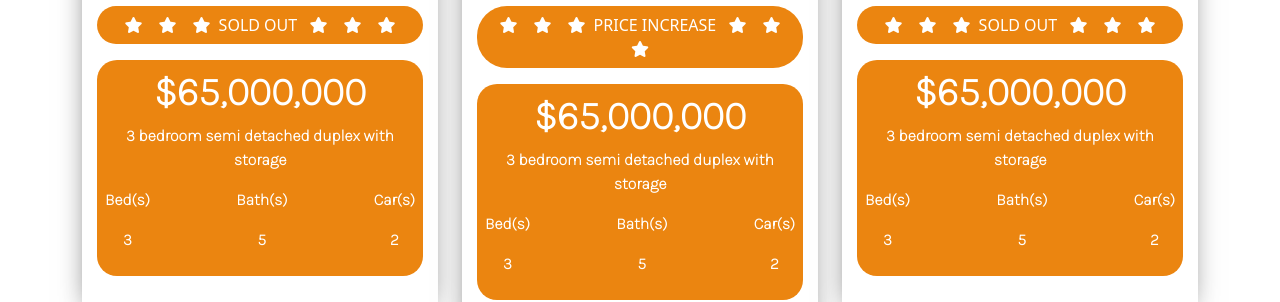
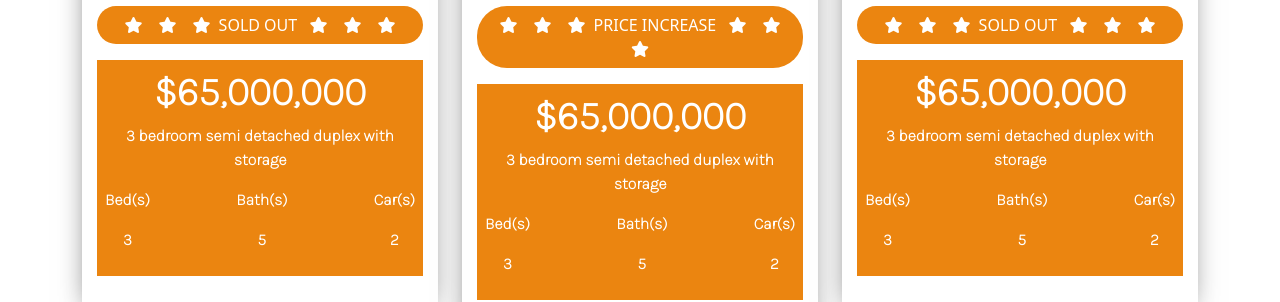
Before and after one commit to Royal-tek/romax-app, a Vue app: page /properties1 in a window 1280 px wide. Shown: the part 501-803 px from the top of the page. Built offline with nearby package versions, Linux system fonts and the light colour scheme.

Commit message:
Completed pages

```diff
--- a/src/views/Properties1.vue
+++ b/src/views/Properties1.vue
@@ -132,7 +132,7 @@ export default {
     }
     .prop-detail{
         background-color: rgb(235, 133, 16) !important;
-        border-radius: 20px;
+        // border-radius: 20px;
         text-align: center;
     }
 </style>
--- a/src/views/Properties2.vue
+++ b/src/views/Properties2.vue
@@ -132,7 +132,7 @@ export default {
     }
     .prop-detail{
         background-color: rgb(235, 133, 16) !important;
-        border-radius: 20px;
+        // border-radius: 20px;
         text-align: center;
     }
 </style>
--- a/src/views/Properties3.vue
+++ b/src/views/Properties3.vue
@@ -132,7 +132,7 @@ export default {
     }
     .prop-detail{
         background-color: rgb(235, 133, 16) !important;
-        border-radius: 20px;
+        // border-radius: 20px;
         text-align: center;
     }
 </style>
--- a/src/views/Properties4.vue
+++ b/src/views/Properties4.vue
@@ -132,7 +132,7 @@ export default {
     }
     .prop-detail{
         background-color: rgb(235, 133, 16) !important;
-        border-radius: 20px;
+        // border-radius: 20px;
         text-align: center;
     }
 </style>
```
